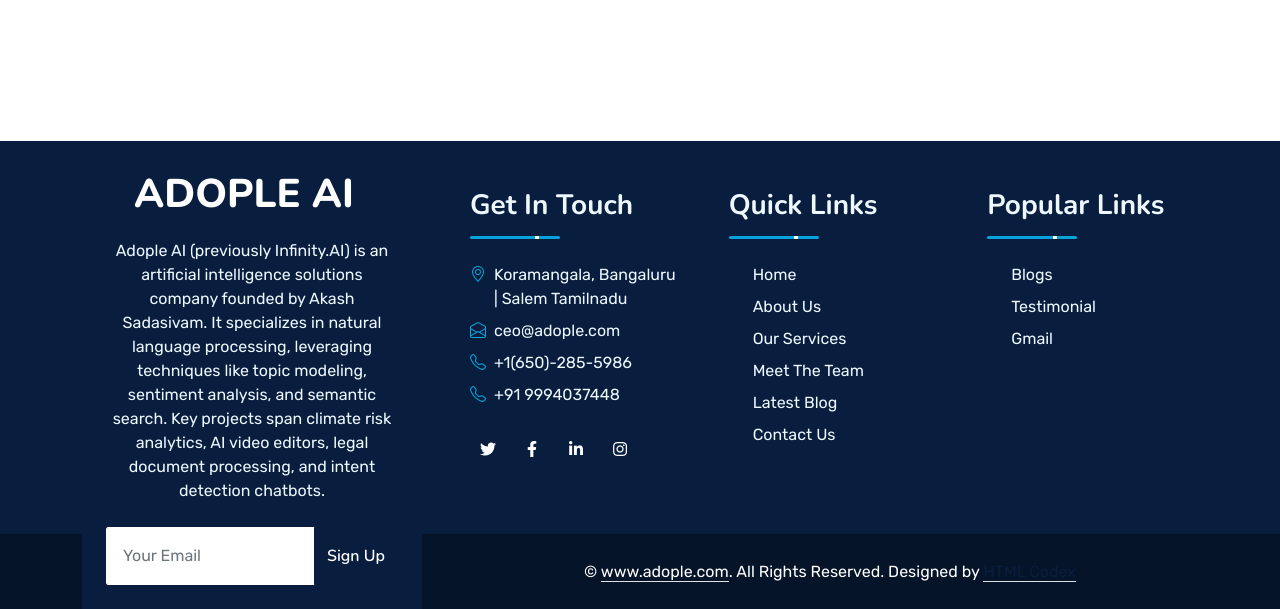
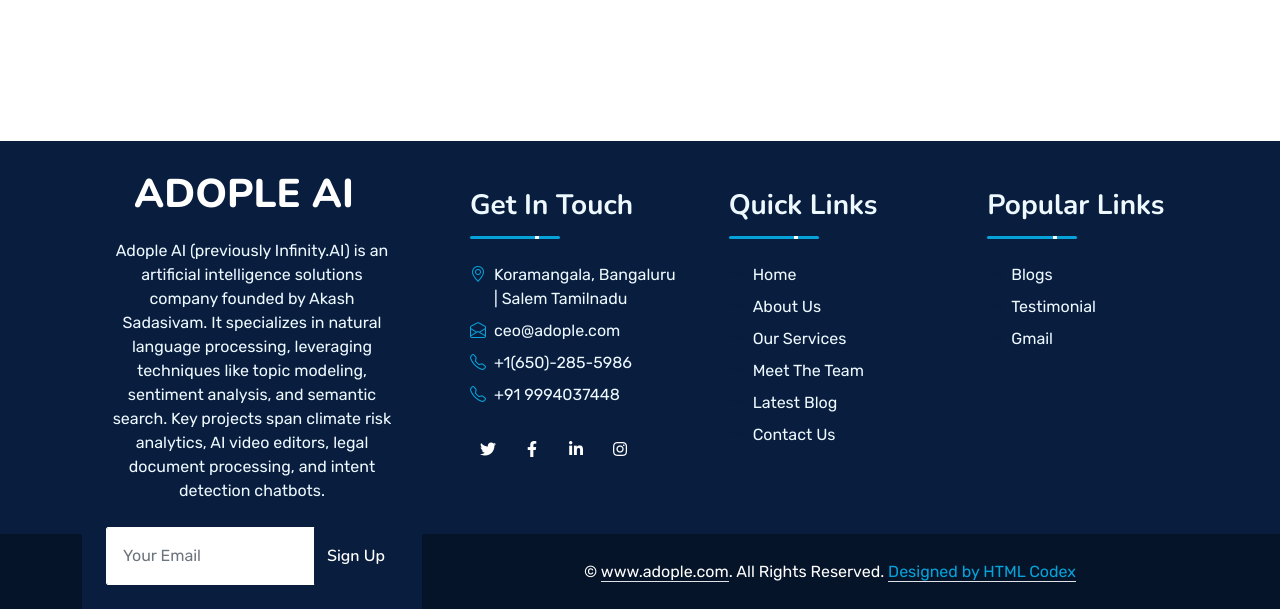
Before and after one commit to adopleai/websitedemo, a plain HTML site: page index.html in a window 1280 px wide. Shown: the part 8359-8968 px from the top of the page. Drawn offline with nearby package versions, Linux system fonts and the light colour scheme.

Commit message:
Update index.html

```diff
--- a/index.html
+++ b/index.html
@@ -882,7 +882,7 @@
                         <p class="mb-0">&copy; <a class="text-white border-bottom" href="#">www.adople.com</a>. All Rights Reserved.
 
 						<!--/*** This template is free as long as you keep the footer author’s credit link/attribution link/backlink. If you'd like to use the template without the footer author’s credit link/attribution link/backlink, you can purchase the Credit Removal License from "https://htmlcodex.com/credit-removal". Thank you for your support. ***/-->
-						Designed by <a class="text-dark border-bottom" href="https://htmlcodex.com">HTML Codex</a></p>
+						<a class="text-black border-bottom" href="https://htmlcodex.com">Designed by  HTML Codex</a></p>
                     </div>
                 </div>
             </div>
```
